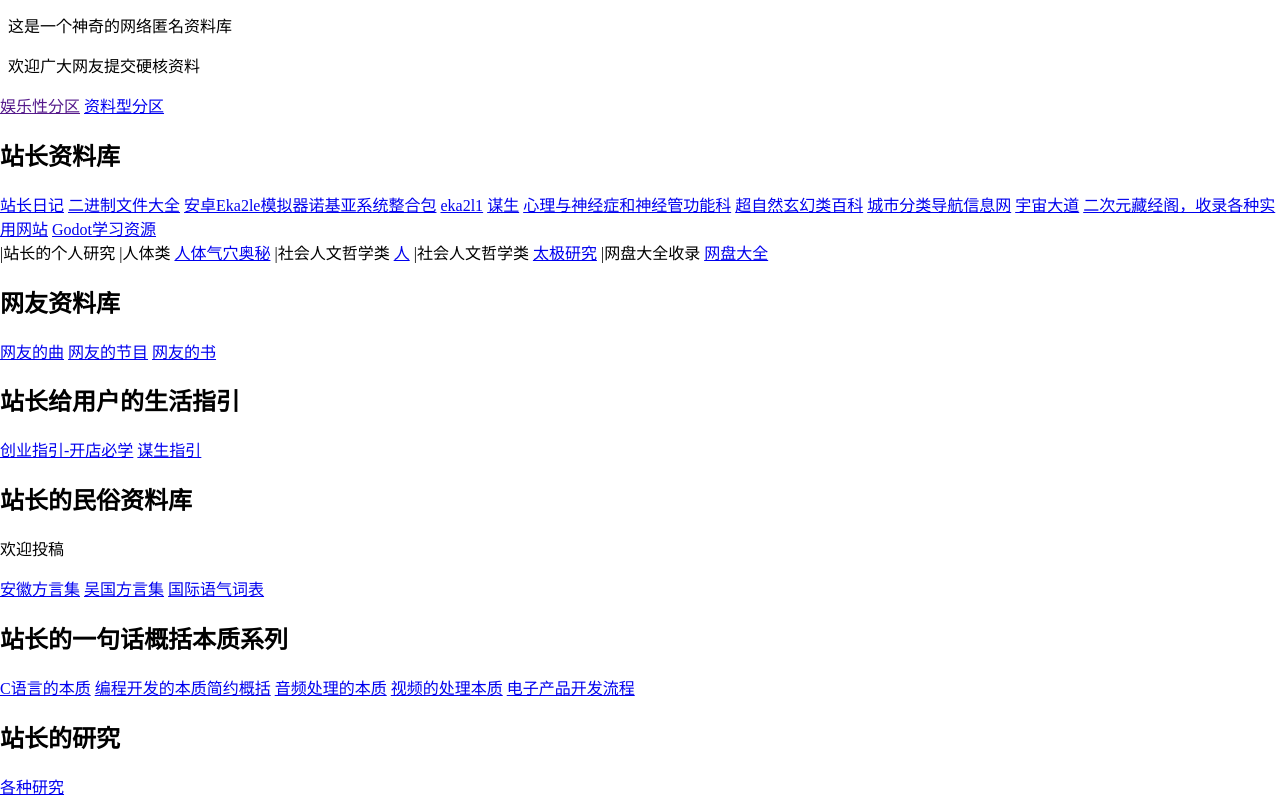
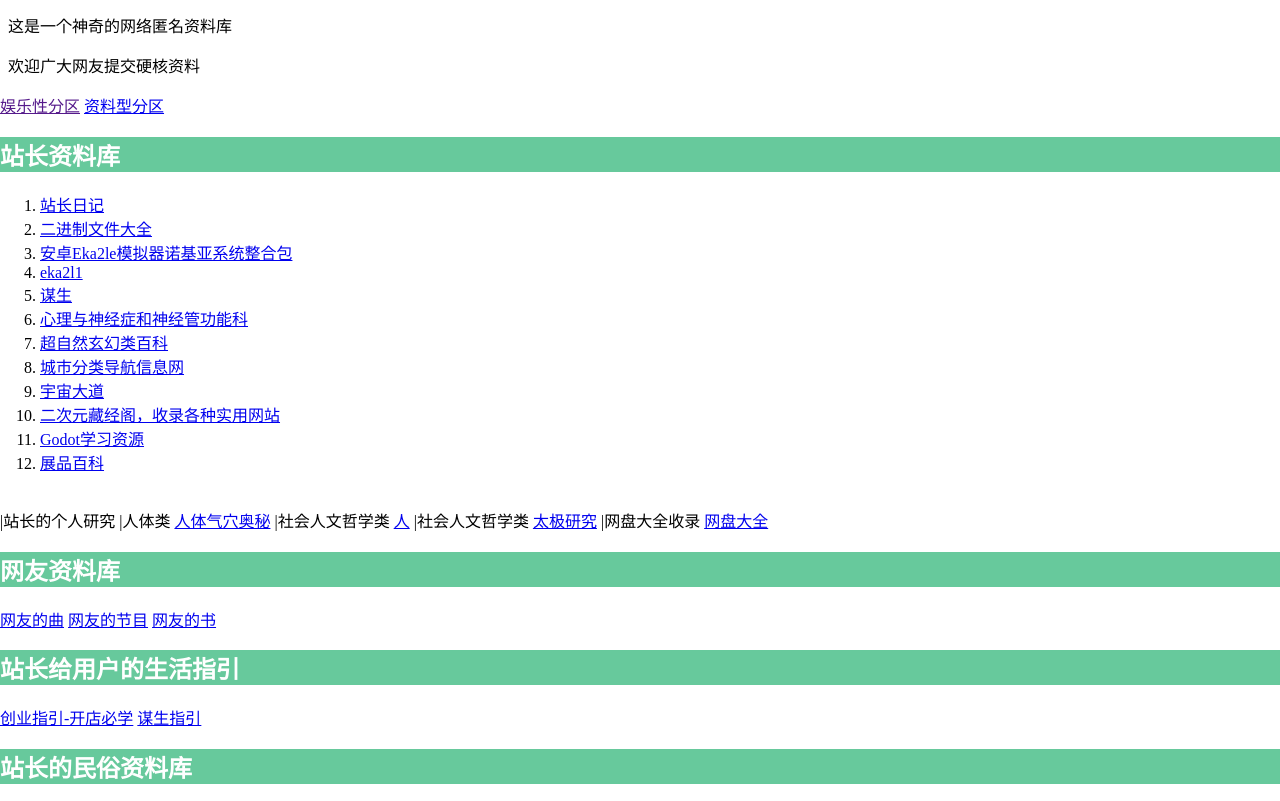
Before and after one commit to PublicWebDB/Collect, a website: page index.html in a window 1280 px wide. Shown: the part 127-928 px from the top of the page. Drawn offline with nearby package versions, Linux system fonts and the light colour scheme.

Commit message:
🌈 style: 样式更新

```diff
--- /dev/null
+++ b/css/网站水平分割线1.css
@@ -0,0 +1,6 @@
+/* 适用于div */
+.custom-hr
+{
+    color: white;
+    background-color: #67c99c;
+}
--- a/index.html
+++ b/index.html
@@ -9,6 +9,7 @@
     <meta name="無料" content="免费内容">
     <title>网络大黄录-全能型网址导航</title>
     <link rel="stylesheet" href="index.css">
+    <link rel="stylesheet" href="css/网站水平分割线1.css">
     <script src="https://cdn.jsdelivr.net/npm/marked/marked.min.js"></script>
     <script src="node_modules/jquery/dist/jquery.min.js"></script>
     <style>
@@ -96,18 +97,21 @@
         </div>
 
         <div>
-            <h2>站长资料库</h2>
-            <a href="站长日记/index.html">站长日记</a>
-            <a href="资料库/二进制文件大全表.html">二进制文件大全</a>
-            <a href="资料库/诺基亚收集/index.html">安卓Eka2le模拟器诺基亚系统整合包</a>
-            <a href="https://github.com/EKA2L1/EKA2L1">eka2l1</a>
-            <a href="资料库/谋生/普通人.html">谋生</a>
-            <a href="资料库/医疗自主查询/心理与神经症和神经管功能科.html">心理与神经症和神经管功能科</a>
-            <a href="资料库/超自然玄幻类百科/index.html">超自然玄幻类百科</a>
-            <a href="https://city.2018.cn">城市分类导航信息网</a>
-            <a href="资料库/宇宙大道/index.html">宇宙大道</a>
-            <a href="资料库/otaku收集/index.md">二次元藏经阁，收录各种实用网站</a>
-            <a href="资料库/godot学习资源/index.md">Godot学习资源</a>
+            <div class="custom-hr"><h2>站长资料库</h2></div>
+            <ol>
+                <li><a href="站长日记/index.html">站长日记</a></li>
+                <li><a href="资料库/二进制文件大全表.html">二进制文件大全</a></li>
+                <li><a href="资料库/诺基亚收集/index.html">安卓Eka2le模拟器诺基亚系统整合包</a></li>
+                <li><a href="https://github.com/EKA2L1/EKA2L1">eka2l1</a></li>
+                <li><a href="资料库/谋生/普通人.html">谋生</a></li>
+                <li><a href="资料库/医疗自主查询/心理与神经症和神经管功能科.html">心理与神经症和神经管功能科</a></li>
+                <li><a href="资料库/超自然玄幻类百科/index.html">超自然玄幻类百科</a></li>
+                <li><a href="https://city.2018.cn">城市分类导航信息网</a></li>
+                <li> <a href="资料库/宇宙大道/index.html">宇宙大道</a></li>
+                <li> <a href="资料库/otaku收集/index.md">二次元藏经阁，收录各种实用网站</a></li>
+                <li><a href="资料库/godot学习资源/index.md">Godot学习资源</a></li>
+                <li> <a href="资料库/展品百科/index.html">展品百科</a></li>
+            </ol>
             <br/>
             <span>|站长的个人研究</span>
 
@@ -122,41 +126,41 @@
             <span>|网盘大全收录</span>
             <a href="资料库/网盘收录/index.md">网盘大全</a>
 
-            <h2>网友资料库</h2>
+            <div class="custom-hr"><h2>网友资料库</h2></div>
             <a href="资料库/网友资料库/网友自制曲/index.html">网友的曲</a>
             <a href="资料库/网友资料库/网友节目/index.html">网友的节目</a>
             <a href="资料库/网友资料库/网友的书/index.html">网友的书</a>
 
-            <h2>站长给用户的生活指引</h2>
+            <div class="custom-hr"><h2>站长给用户的生活指引</h2></div>
             <a href="资料库/创业指引/开店必学/index.html">创业指引-开店必学</a>
             <a href="资料库/谋生/普通人.html">谋生指引</a>
 
-            <h2>站长的民俗资料库</h2>
+            <div class="custom-hr"><h2>站长的民俗资料库</h2></div>
             <p>欢迎投稿</p>
             <a href="资料库/民俗资料库/安徽方言/1.html">安徽方言集</a>
             <a href="资料库/民俗资料库/吴国方言/1.html">吴国方言集</a>
             <a href="资料库/民俗资料库/国际民俗/国际语气词表.html">国际语气词表</a>
 
-            <h2>站长的一句话概括本质系列</h2>
+            <div class="custom-hr"><h2>站长的一句话概括本质系列</h2></div>
             <a href="站长的/一句话本质概括系列/C语言的本质.html">C语言的本质</a>
             <a href="站长的/一句话本质概括系列/编程开发的本质简约概括.html">编程开发的本质简约概括</a>
             <a href="站长的/一句话本质概括系列/音频处理的本质.html">音频处理的本质</a>
             <a href="站长的/一句话本质概括系列/视频处理的本质.html">视频的处理本质</a>
             <a href="站长的/一句话本质概括系列/电子产品开发流程.html">电子产品开发流程</a>
 
-            <h2>站长的研究</h2>
+            <div class="custom-hr"><h2>站长的研究</h2></div>
             <a href="资料库/站长的研究/index.html">各种研究</a>
 
-            <h2>网络百科专栏(第三方）</h2>
+            <div class="custom-hr"><h2>网络百科专栏(第三方）</h2></div>
             <a href="资料库/网络百科专栏/index.html">网络百科专栏</a>
 
 
-            <h2>全球大佬联系方式</h2>
+            <div class="custom-hr"><h2>全球大佬联系方式</h2></div>
             <a href="资料库/全球大佬联系方式/list.html">网络人员大佬资料库</a>
         </div>
     </div>
 
-    <h2>站长的经</h2>
+    <div class="custom-hr"><h2>站长的经</h2></div>
     <a href="经/人生总结/人生总结.html">人生总结</a>
     <a href="经/人生总结/钱.txt">关于钱的哲学性思考</a>
     <a href="经/人生总结/快点慢点的智慧.txt">快点慢点的智慧</a>
```
Also changed, not shown: 资料库/展品百科/index.html (added, +13 -0 lines).
